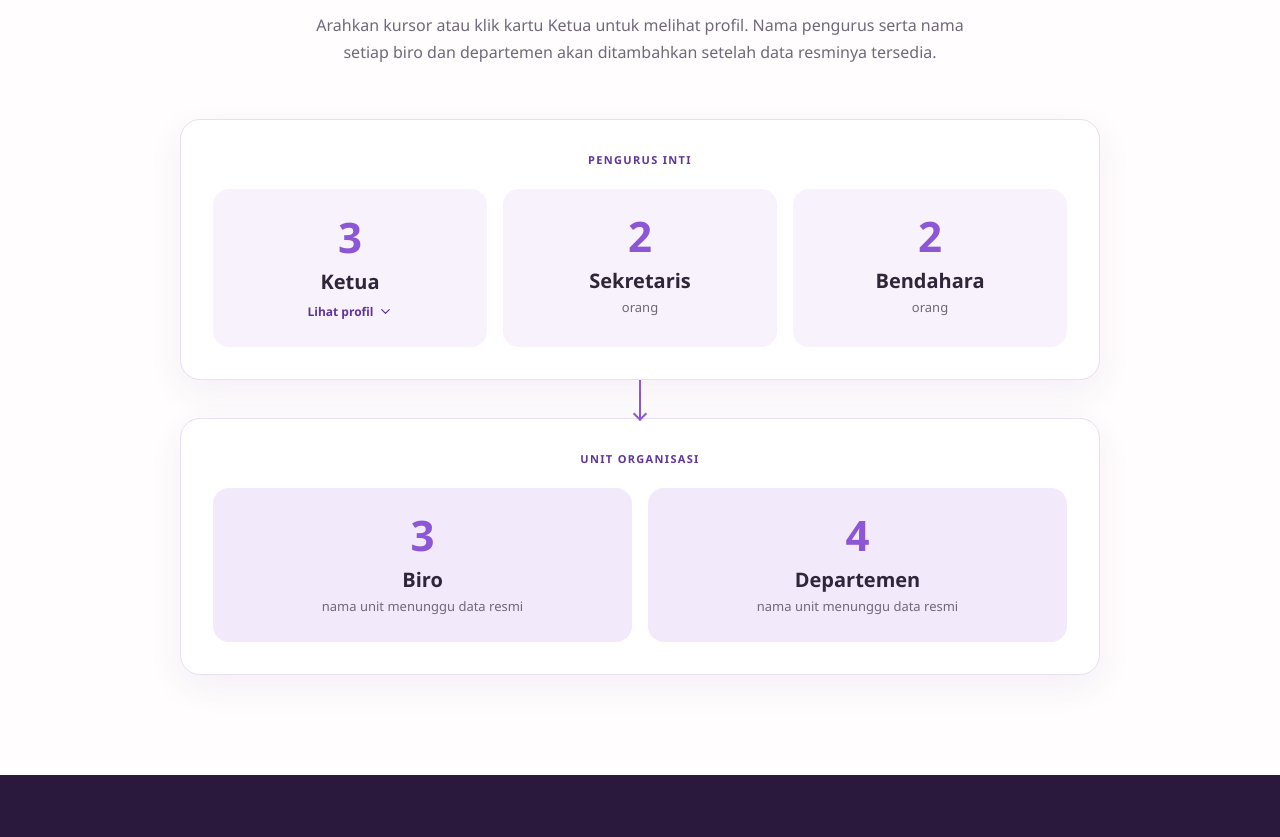
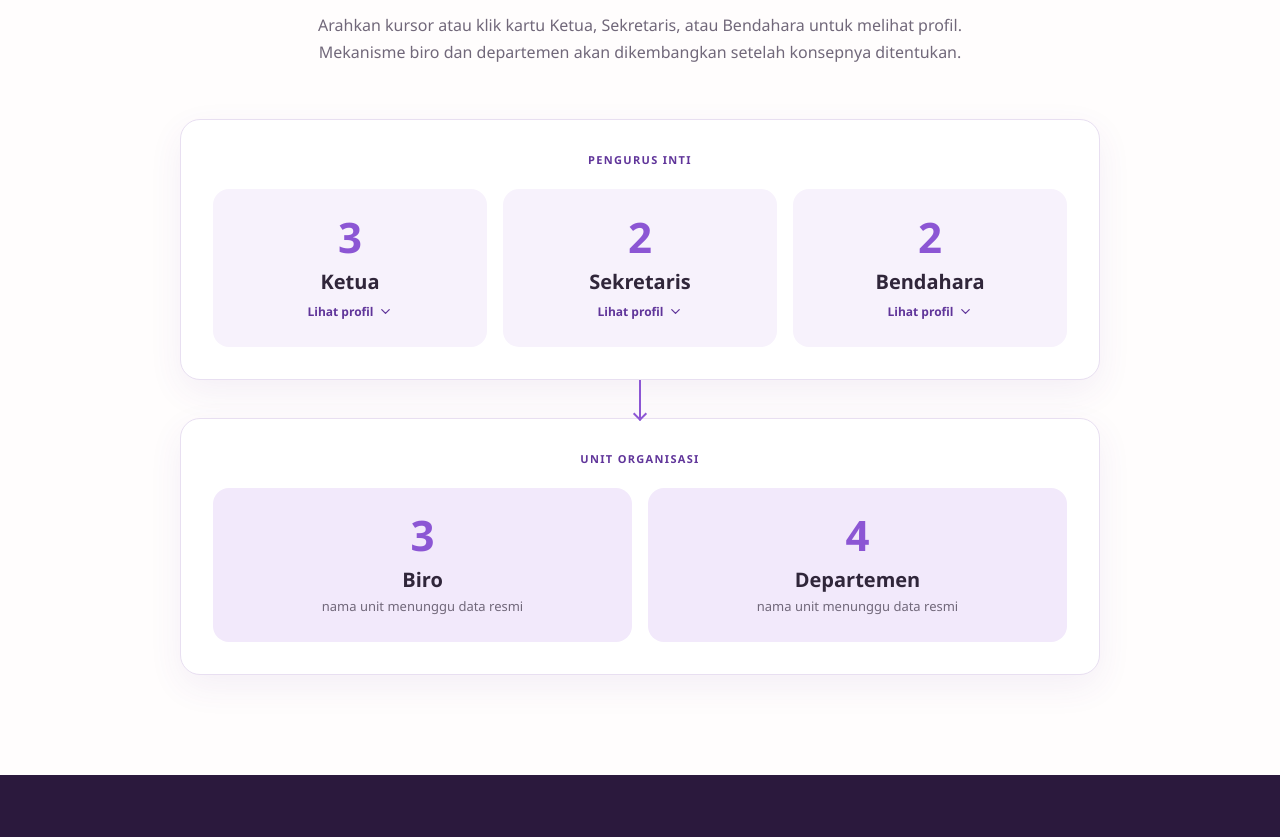
Before and after one commit to zeinzrtra/imajatosWeb, a Next.js app in the folder frontend/: page /tentang in a window 1280 px wide. Shown: the part 2024-2861 px from the top of the page. Built offline with nearby package versions, Linux system fonts and the light colour scheme.

Commit message:
feat: extend profile cards to core officers

```diff
--- a/frontend/app/tentang/page.tsx
+++ b/frontend/app/tentang/page.tsx
@@ -7,6 +7,6 @@ export default function TentangPage() {
     <section className="page-hero"><div className="shell"><span>Tentang Kami</span><h1>Mengenal IMAJATOS<br />lebih dekat.</h1><p>IMAJATOS adalah organisasi mahasiswa IPB University yang mewadahi para mahasiswa jalur Ketua OSIS dan memiliki struktur kepengurusan internal.</p></div></section>
     <section className="section shell story-grid"><div><SectionTitle eyebrow="Cerita Kami" title="Cerita yang akan ditulis dari perjalanan nyata." /><p>Bagian ini disiapkan untuk sejarah resmi IMAJATOS: alasan organisasi dibentuk, siapa yang memulai, dan peristiwa penting yang membentuk arah geraknya.</p><p>Konten final perlu disusun dari dokumen atau wawancara resmi agar kisah yang tampil akurat dan benar-benar terasa milik IMAJATOS.</p></div><div className="timeline-card timeline-placeholder"><span>01</span><strong>Tahun dan latar belakang berdiri</strong><span>02</span><strong>Program atau tonggak awal</strong><span>03</span><strong>Perkembangan organisasi</strong><span>04</span><strong>Pencapaian terbaru yang terverifikasi</strong></div></section>
     <section className="values-section section"><div className="shell"><SectionTitle eyebrow="Identitas Organisasi" title="Cara IMAJATOS berjalan." text="Informasi berikut berasal dari penjelasan langsung pemilik proyek. Visi, misi, serta program kerja resmi akan ditambahkan dari dokumen organisasi." centered /><div className="vision-grid"><article><GraduationCap /><span>Keanggotaan</span><h3>Mahasiswa IPB jalur Ketua OSIS.</h3><p>IMAJATOS menjadi wadah bagi para mahasiswa IPB University yang diterima melalui jalur Ketua OSIS.</p></article><article><GitBranch /><span>Kepengurusan</span><h3>Dikelola melalui struktur internal.</h3><p>Pengurus inti bekerja bersama biro dan departemen untuk menjalankan organisasi.</p></article></div></div></section>
-    <section className="section shell"><SectionTitle eyebrow="Struktur Organisasi" title="Susunan kepengurusan IMAJATOS." text="Arahkan kursor atau klik kartu Ketua untuk melihat profil. Nama pengurus serta nama setiap biro dan departemen akan ditambahkan setelah data resminya tersedia." centered /><OrganizationStructure /></section>
+    <section className="section shell"><SectionTitle eyebrow="Struktur Organisasi" title="Susunan kepengurusan IMAJATOS." text="Arahkan kursor atau klik kartu Ketua, Sekretaris, atau Bendahara untuk melihat profil. Mekanisme biro dan departemen akan dikembangkan setelah konsepnya ditentukan." centered /><OrganizationStructure /></section>
   </>;
 }
--- a/frontend/components/OrganizationStructure.tsx
+++ b/frontend/components/OrganizationStructure.tsx
@@ -3,9 +3,8 @@
 import { ChevronDown, UserRound, X } from "lucide-react";
 import { useState } from "react";
 
-const chairs = ["Ketua 1", "Ketua 2", "Ketua 3"];
-
 const executiveStructure = [
+  { count: 3, role: "Ketua" },
   { count: 2, role: "Sekretaris" },
   { count: 2, role: "Bendahara" },
 ];
@@ -15,45 +14,46 @@ const unitStructure = [
   { count: 4, role: "Departemen" },
 ];
 
-export function OrganizationStructure() {
+function ProfileCardTrigger({ count, role }: { count: number; role: string }) {
   const [hovered, setHovered] = useState(false);
   const [pinned, setPinned] = useState(false);
   const isOpen = hovered || pinned;
+  const profileId = `${role.toLowerCase()}-profile-cards`;
+  const profiles = Array.from({ length: count }, (_, index) => `${role} ${index + 1}`);
 
   return (
-    <div className="structure-chart">
-      <div className="structure-group">
-        <span className="structure-label">Pengurus Inti</span>
-        <div className="structure-cards">
     <div
       className={`chair-trigger-wrap ${isOpen ? "is-open" : ""}`}
       onMouseEnter={() => setHovered(true)}
       onMouseLeave={() => setHovered(false)}
       onKeyDown={(event) => {
-              if (event.key === "Escape") setPinned(false);
+        if (event.key === "Escape") {
+          setPinned(false);
+          setHovered(false);
+        }
       }}
     >
       <button
         type="button"
         className="structure-card chair-trigger"
         aria-expanded={isOpen}
-              aria-controls="chair-profile-cards"
+        aria-controls={profileId}
         onClick={() => setPinned((current) => !current)}
       >
-              <strong>3</strong>
-              <span className="structure-role">Ketua</span>
+        <strong>{count}</strong>
+        <span className="structure-role">{role}</span>
         <span className="structure-hint">Lihat profil <ChevronDown size={15} /></span>
       </button>
 
-            <div id="chair-profile-cards" className="chair-popover" aria-hidden={!isOpen}>
-              <button type="button" className="chair-popover-close" aria-label="Tutup profil ketua" onClick={() => { setPinned(false); setHovered(false); }}><X size={16} /></button>
-              <span className="chair-popover-label">Profil Ketua IMAJATOS</span>
-              <div className="profile-card-fan">
-                {chairs.map((chair, index) => (
-                  <article className={`profile-playing-card card-${index + 1}`} key={chair}>
+      <div id={profileId} className="chair-popover" aria-hidden={!isOpen}>
+        <button type="button" className="chair-popover-close" aria-label={`Tutup profil ${role}`} onClick={() => { setPinned(false); setHovered(false); }}><X size={16} /></button>
+        <span className="chair-popover-label">Profil {role} IMAJATOS</span>
+        <div className={`profile-card-fan fan-${count}`}>
+          {profiles.map((profile, index) => (
+            <article className={`profile-playing-card card-${index + 1}`} key={profile}>
               <div className="card-corner card-corner-top"><span>I</span><small>IMAJATOS</small></div>
               <div className="profile-photo-placeholder"><UserRound aria-hidden="true" /><span>Foto</span></div>
-                    <div className="profile-card-copy"><strong>{chair}</strong><span>Nama menunggu data resmi</span></div>
+              <div className="profile-card-copy"><strong>{profile}</strong><span>Nama menunggu data resmi</span></div>
               <div className="card-corner card-corner-bottom"><span>I</span><small>IMAJATOS</small></div>
             </article>
           ))}
@@ -61,12 +61,17 @@ export function OrganizationStructure() {
         <small className="popover-note">Foto, nama, dan logo resmi akan ditambahkan setelah aset diterima.</small>
       </div>
     </div>
+  );
+}
 
-          {executiveStructure.map((item) => (
-            <article className="structure-card" key={item.role}>
-              <strong>{item.count}</strong><h3>{item.role}</h3><p>orang</p>
-            </article>
-          ))}
+export function OrganizationStructure() {
+
+  return (
+    <div className="structure-chart">
+      <div className="structure-group">
+        <span className="structure-label">Pengurus Inti</span>
+        <div className="structure-cards">
+          {executiveStructure.map((item) => <ProfileCardTrigger {...item} key={item.role} />)}
         </div>
       </div>
 
```
Also changed, not shown: frontend/app/globals.css (+3 -1 lines). Lines whose indentation alone changed are shown as unchanged.
